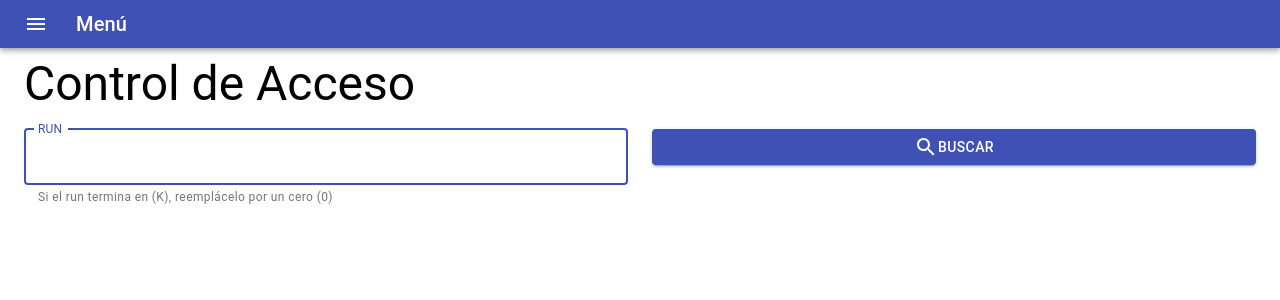
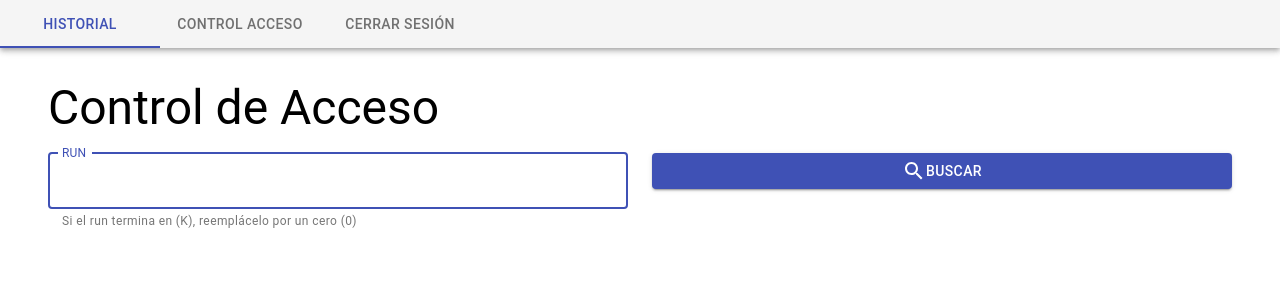
Before and after one commit to junder79/react-control-acceso-web, a React (Create React App) app: page / in a window 1280 px wide. Shown: the top 300 px of the page. Built offline with nearby package versions, Linux system fonts and the light colour scheme.

Commit message:
agregada navegación y creada vista historial

```diff
--- a/src/App.js
+++ b/src/App.js
@@ -1,51 +1,96 @@
-import logo from './logo.svg';
-import './App.css';
+import React from 'react';
+import PropTypes from 'prop-types';
+import { makeStyles } from '@material-ui/core/styles';
+import AppBar from '@material-ui/core/AppBar';
+import Tabs from '@material-ui/core/Tabs';
+import Tab from '@material-ui/core/Tab';
+import Typography from '@material-ui/core/Typography';
+import Box from '@material-ui/core/Box';
+import Container from '@material-ui/core/Container';
+
 import Formulario from './views/formulario';
-import Container from '@material-ui/core/Container';
-import AppBar from '@material-ui/core/AppBar';
-import Toolbar from '@material-ui/core/Toolbar';
-import IconButton from '@material-ui/core/IconButton';
-import MenuIcon from '@material-ui/icons/Menu';
-import { Grid, makeStyles, Button, Typography, Paper, TextField } from '@material-ui/core';
+import Historial from './views/historial';
 
+function TabPanel(props) {
+  const { children, value, index, ...other } = props;
 
-function App() {
+  return (
+    <div
+      role="tabpanel"
+      hidden={value !== index}
+      id={`scrollable-auto-tabpanel-${index}`}
+      aria-labelledby={`scrollable-auto-tab-${index}`}
+      {...other}
+    >
+      {value === index && (
+        <Box p={3}>
+          <Typography>{children}</Typography>
+        </Box>
+      )}
+    </div>
+  );
+}
+
+TabPanel.propTypes = {
+  children: PropTypes.node,
+  index: PropTypes.any.isRequired,
+  value: PropTypes.any.isRequired,
+};
+
+function a11yProps(index) {
+  return {
+    id: `scrollable-auto-tab-${index}`,
+    'aria-controls': `scrollable-auto-tabpanel-${index}`,
+  };
+}
 
 const useStyles = makeStyles((theme) => ({
   root: {
     flexGrow: 1,
-    },
-    paper: {
-      padding: theme.spacing(2),
-      textAlign: 'center',
-      color: theme.palette.text.secondary,
-    },
-    menuButton: {
-      marginRight: theme.spacing(2),
+    width: '100%',
+    backgroundColor: theme.palette.background.paper,
   },
 }));
 
+export default function App() {
   const classes = useStyles();
+  const [value, setValue] = React.useState(0);
+
+  const handleChange = (event, newValue) => {
+    setValue(newValue);
+  };
 
   return (
-    <>
-      <AppBar position="static">
-        <Toolbar variant="dense">
-          <IconButton edge="start" className={classes.menuButton} color="inherit" aria-label="menu">
-            <MenuIcon />
-          </IconButton>
-          <Typography variant="h6" color="inherit">
-            Menú
-          </Typography>
-        </Toolbar>
+    <div className={classes.root}>
+      <AppBar position="static" color="default">
+        <Tabs
+          value={value}
+          onChange={handleChange}
+          indicatorColor="primary"
+          textColor="primary"
+          variant="scrollable"
+          scrollButtons="auto"
+          aria-label="scrollable auto tabs example"
+        >
+          <Tab label="HISTORIAL" {...a11yProps(0)} />
+          <Tab label="CONTROL ACCESO" {...a11yProps(1)} />
+          <Tab label="CERRAR SESIÓN" {...a11yProps(2)} />
+
+        </Tabs>
       </AppBar>
       <Container>
+        <TabPanel value={value} index={0}>
+          <Formulario />
+        </TabPanel>
 
-        <Formulario />
+        <TabPanel value={value} index={1}>
+          <Historial />
+        </TabPanel>
 
+        <TabPanel value={value} index={2}>
+          Cerrar Sesión
+      </TabPanel>
       </Container>
-    </>
+    </div>
   );
 }
-
-export default App;
--- a/src/views/formulario.js
+++ b/src/views/formulario.js
@@ -1,4 +1,3 @@
-
 import React, { useState, useCallback } from 'react';
 import FormControl from '@material-ui/core/FormControl';
 import { Grid, makeStyles, Button, Typography, Paper, TextField } from '@material-ui/core';
--- /dev/null
+++ b/src/views/historial.js
@@ -0,0 +1,29 @@
+import React, { useState, useCallback } from 'react';
+import { Grid, makeStyles, Button, Typography, Paper, TextField } from '@material-ui/core';
+
+function Historial() {
+
+    const useStyles = makeStyles((theme) => ({
+        root: {
+            flexGrow: 1,
+        },
+        paper: {
+            padding: theme.spacing(2),
+            textAlign: 'center',
+            color: theme.palette.text.secondary,
+        },
+        titulo: {
+            marginTop: 8
+        }
+    }));
+
+    const classes = useStyles();
+
+    return (
+        <Typography variant="h3" gutterBottom className={classes.titulo}>
+            Historial
+        </Typography>
+    )
+}
+
+export default Historial;
```
Lines whose indentation alone changed are shown as unchanged.
